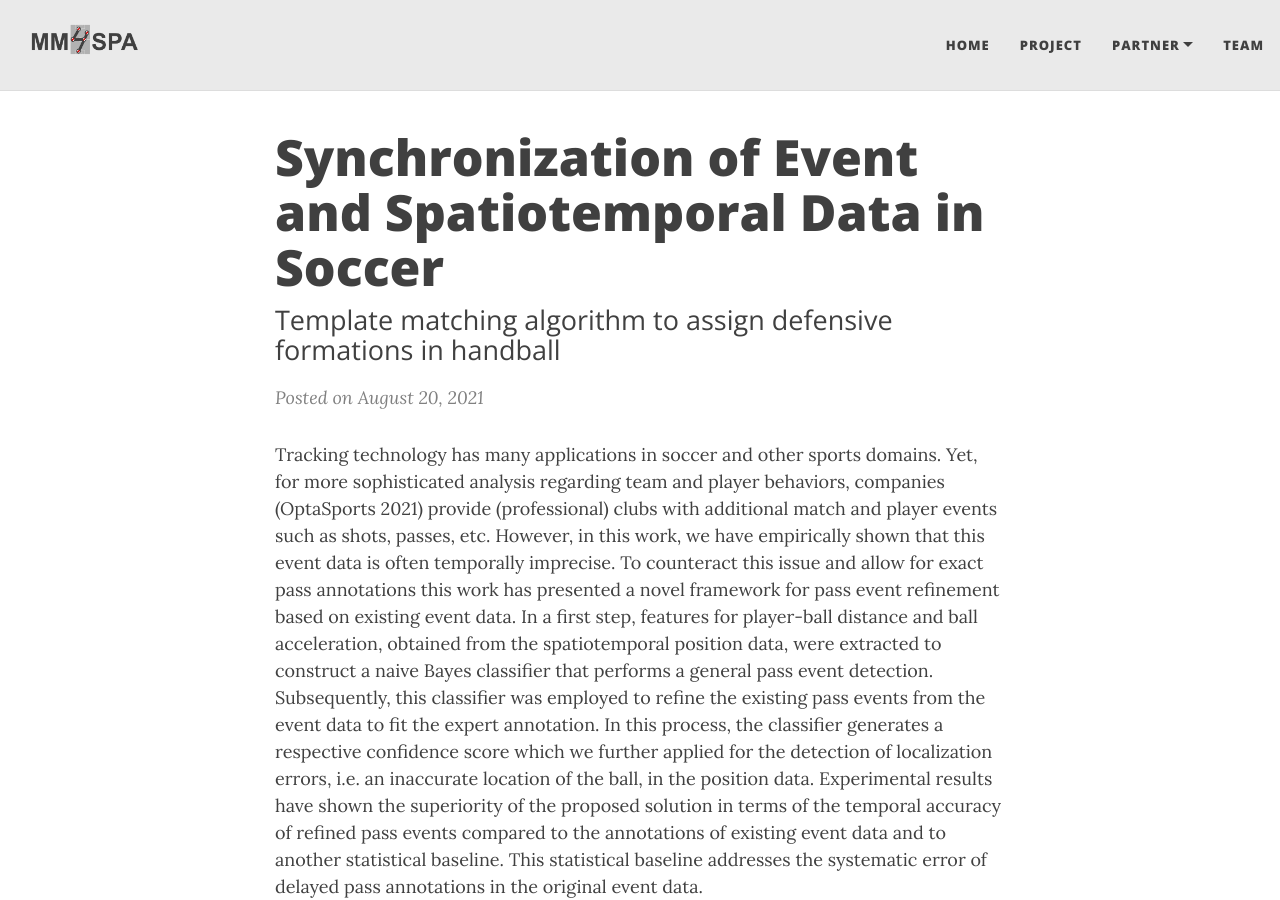
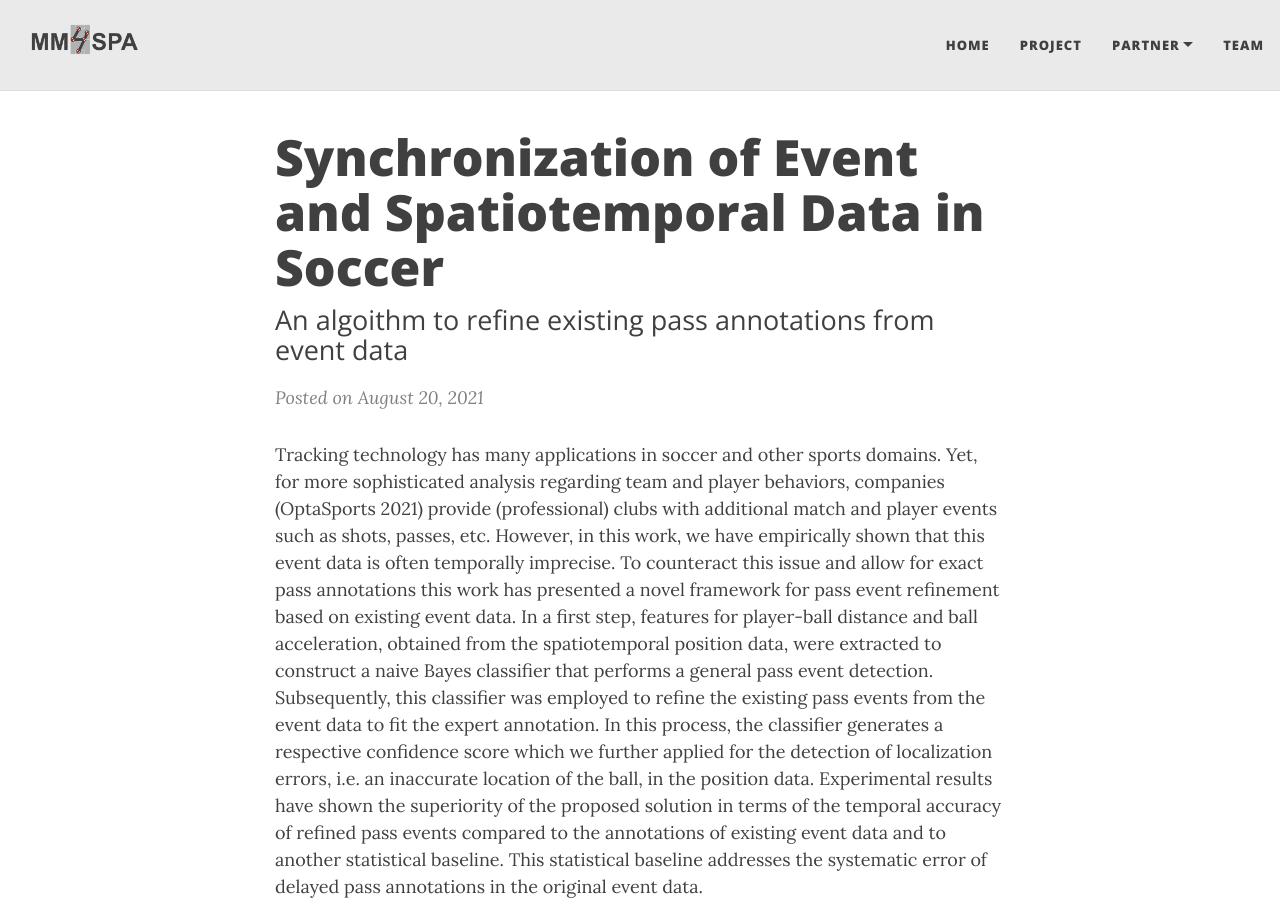
Before and after one commit to MartinWohlan/prototyp_officia_website, a Jekyll site: the page built from _posts/2021-08-20-Synchronization-of-Event-and-Spatiotemporal-Data-in-Soccer.md, in a window 1280 px wide and 900 px high. Built offline with Jekyll 4.4.1, drawn with Linux system fonts in a browser that asks for light colours; nearby versions of some CDN libraries.

Commit message:
pass sync first draft

```diff
--- a/_posts/2021-08-20-Synchronization-of-Event-and-Spatiotemporal-Data-in-Soccer.md
+++ b/_posts/2021-08-20-Synchronization-of-Event-and-Spatiotemporal-Data-in-Soccer.md
@@ -1,10 +1,10 @@
 ---
 layout: post
 title: "Synchronization of Event and Spatiotemporal Data in Soccer"
-subtitle: Template matching algorithm to assign defensive formations in handball
+subtitle: An algoithm to refine existing pass annotations from event data
 
-thumbnail-img: /assets/img/Trajectory_Assignment.png
-share-img: /assets/img/Trajectory_Assignment.png
+thumbnail-img: /assets/img/Pass_sync.png
+share-img: /assets/img/Pass_sync.png
 ---
 
 
```
